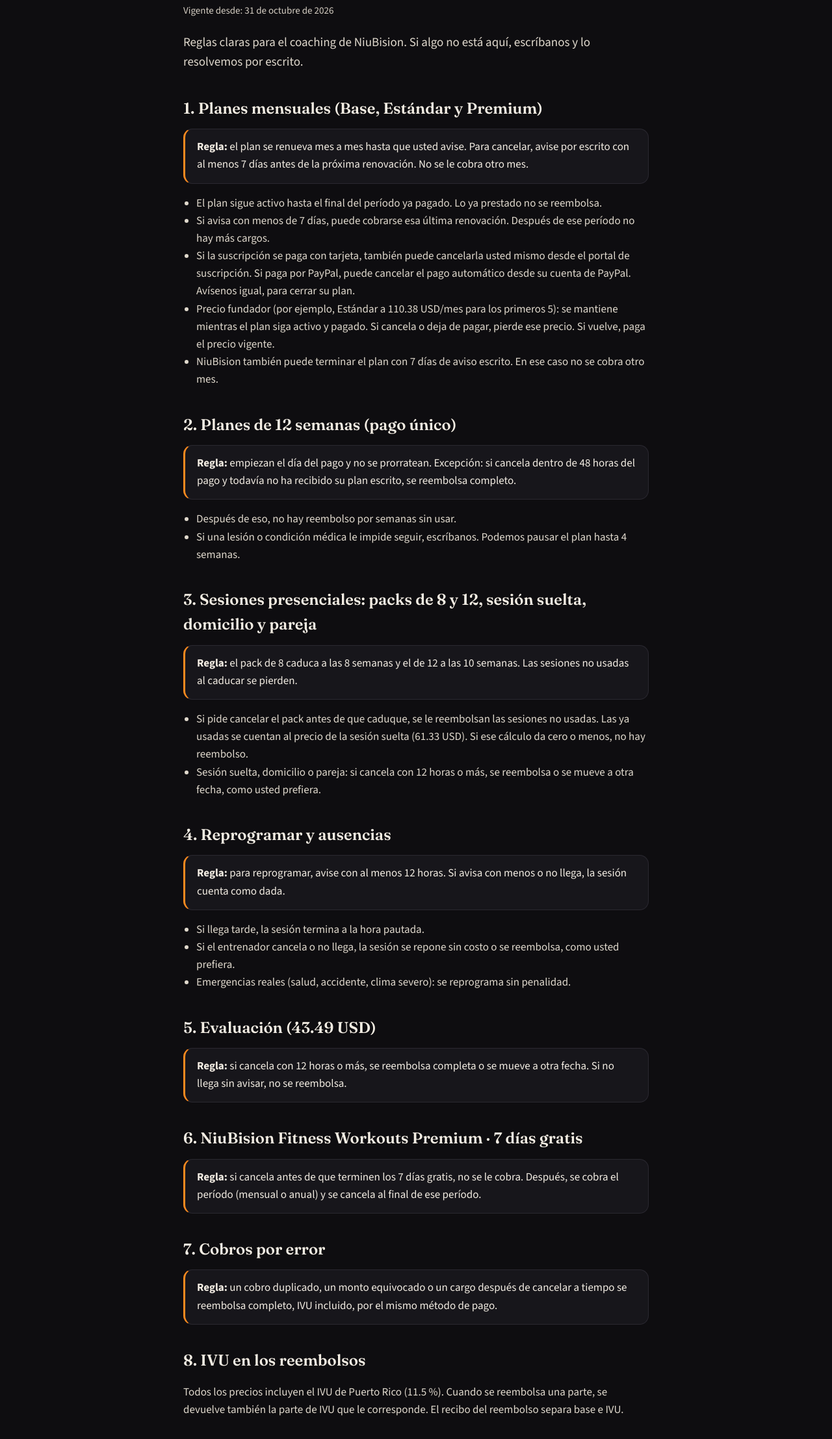
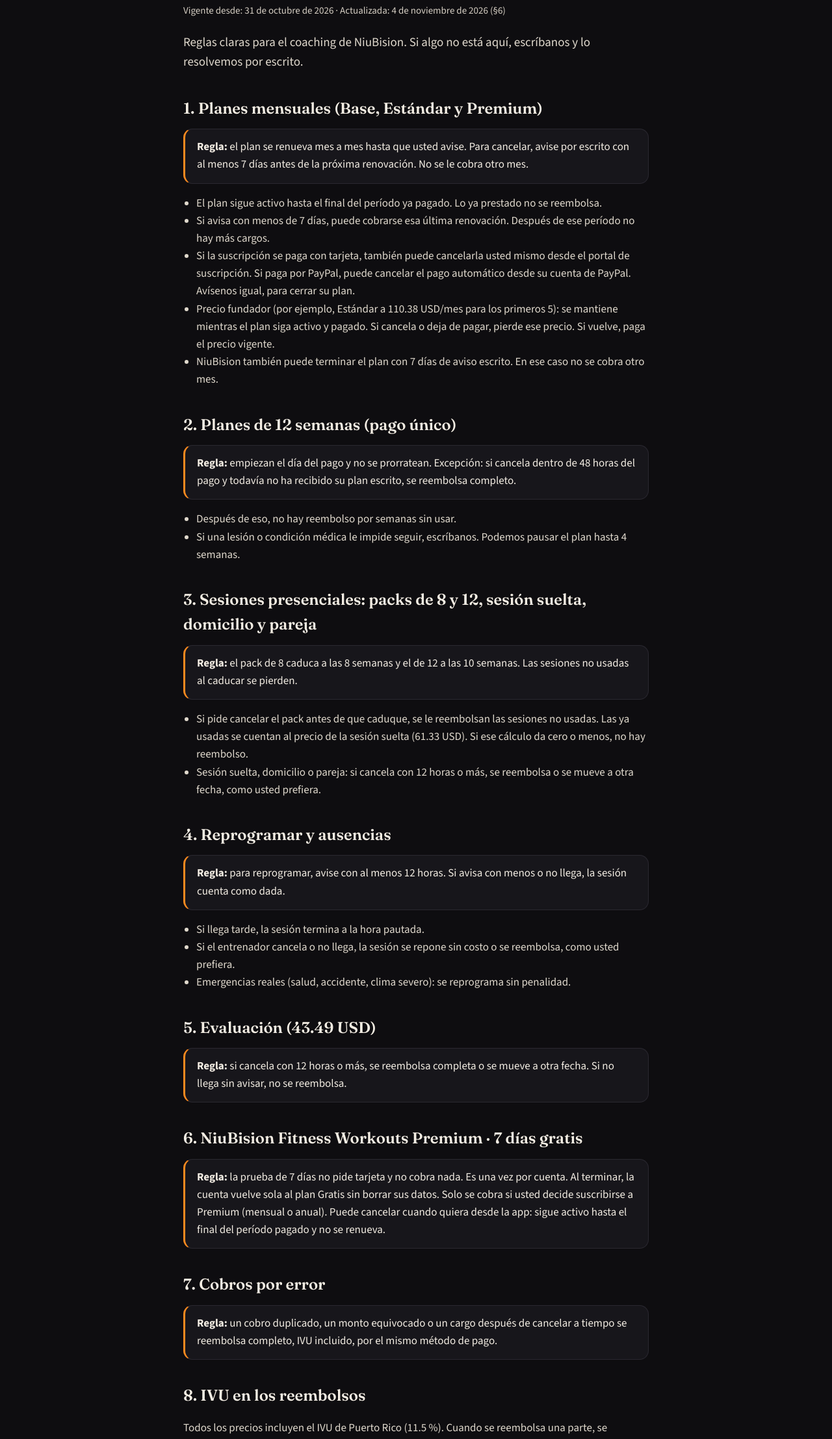
Before and after one commit to miguelmorales9-gif/niubision, a website: page web/cancelacion.html in a window 1280 px wide. Shown: the part 166-2381 px from the top of the page at 65% size. Drawn offline with Linux system fonts and the light colour scheme.

Commit message:
cancelación §6: la prueba de 7 días de NFW Premium no pide tarjeta ni cobra; vuelve sola a Gratis

```diff
--- a/web/cancelacion.html
+++ b/web/cancelacion.html
@@ -39,7 +39,7 @@
 <header><div class="wrap"><a href="/">← NiuBision</a></div></header>
 <main class="wrap">
   <h1>Política de cancelación y reembolsos</h1>
-  <p class="vig">Vigente desde: 31 de octubre de 2026</p>
+  <p class="vig">Vigente desde: 31 de octubre de 2026 · Actualizada: 4 de noviembre de 2026 (§6)</p>
   <p class="lede">Reglas claras para el coaching de NiuBision. Si algo no está aquí, escríbanos y lo resolvemos por escrito.</p>
 
   <h2>1. Planes mensuales (Base, Estándar y Premium)</h2>
@@ -78,7 +78,7 @@
   <div class="rule"><b>Regla:</b> si cancela con 12 horas o más, se reembolsa completa o se mueve a otra fecha. Si no llega sin avisar, no se reembolsa.</div>
 
   <h2>6. NiuBision Fitness Workouts Premium · 7 días gratis</h2>
-  <div class="rule"><b>Regla:</b> si cancela antes de que terminen los 7 días gratis, no se le cobra. Después, se cobra el período (mensual o anual) y se cancela al final de ese período.</div>
+  <div class="rule"><b>Regla:</b> la prueba de 7 días no pide tarjeta y no cobra nada. Es una vez por cuenta. Al terminar, la cuenta vuelve sola al plan Gratis sin borrar sus datos. Solo se cobra si usted decide suscribirse a Premium (mensual o anual). Puede cancelar cuando quiera desde la app: sigue activo hasta el final del período pagado y no se renueva.</div>
 
   <h2>7. Cobros por error</h2>
   <div class="rule"><b>Regla:</b> un cobro duplicado, un monto equivocado o un cargo después de cancelar a tiempo se reembolsa completo, IVU incluido, por el mismo método de pago.</div>
```
